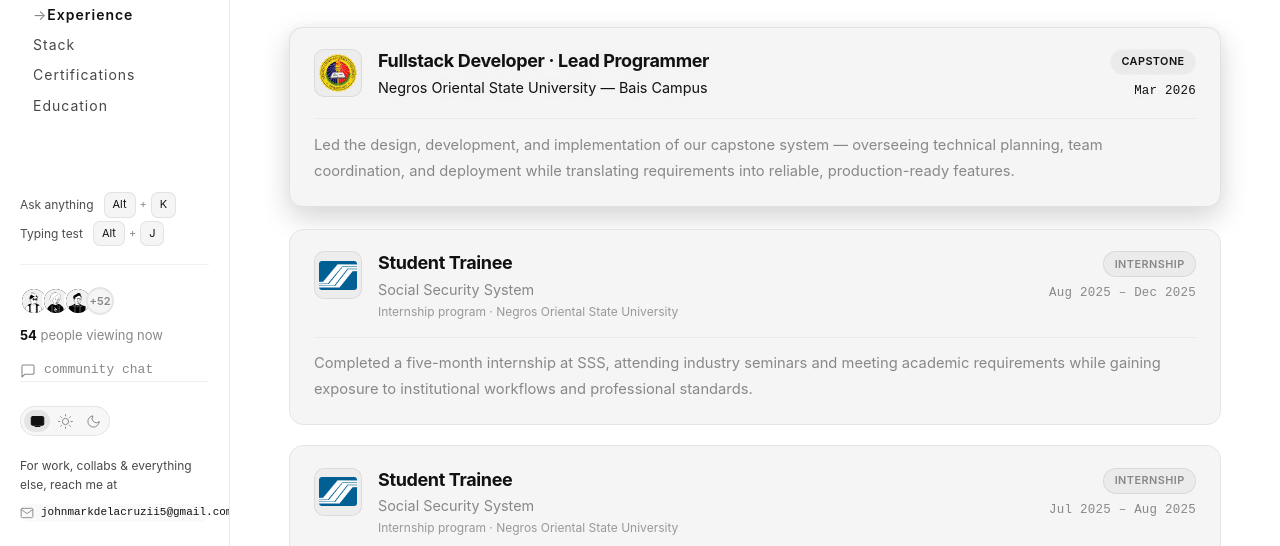
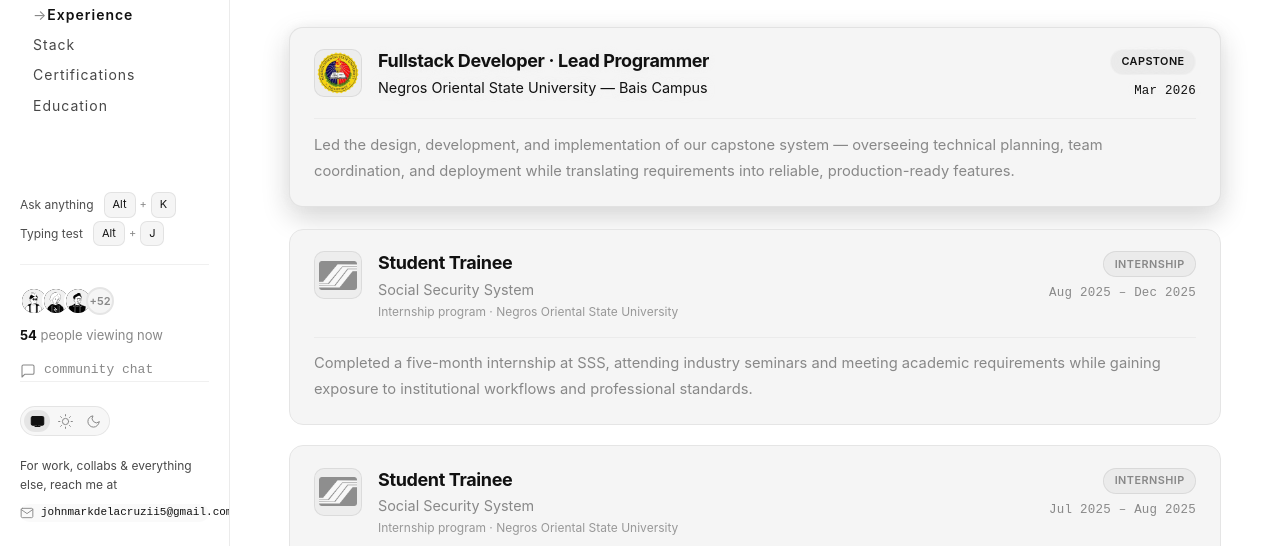
Before and after one commit to chizuro101/profile, a plain HTML site: page pages/experience.html in a window 1280 px wide. In both pictures the pointer is over the picture 338 px from the left and 329 px from the top of the page. Shown: the part 254-800 px from the top of the page. Drawn offline with Linux system fonts and the light colour scheme.

Commit message:
Update website experience

```diff
--- a/assets/css/blog.css
+++ b/assets/css/blog.css
@@ -1330,6 +1330,13 @@
   height: 100%;
   display: block;
   object-fit: contain;
+  filter: grayscale(100%) opacity(0.6);
+  transition: filter 0.35s ease, transform 0.35s ease;
+}
+
+.exp-card:hover .exp-logo img {
+  filter: grayscale(0%) opacity(1);
+  transform: scale(1.08);
 }
 
 .exp-card-heading {
```
Also changed, not shown: 1 other file.
